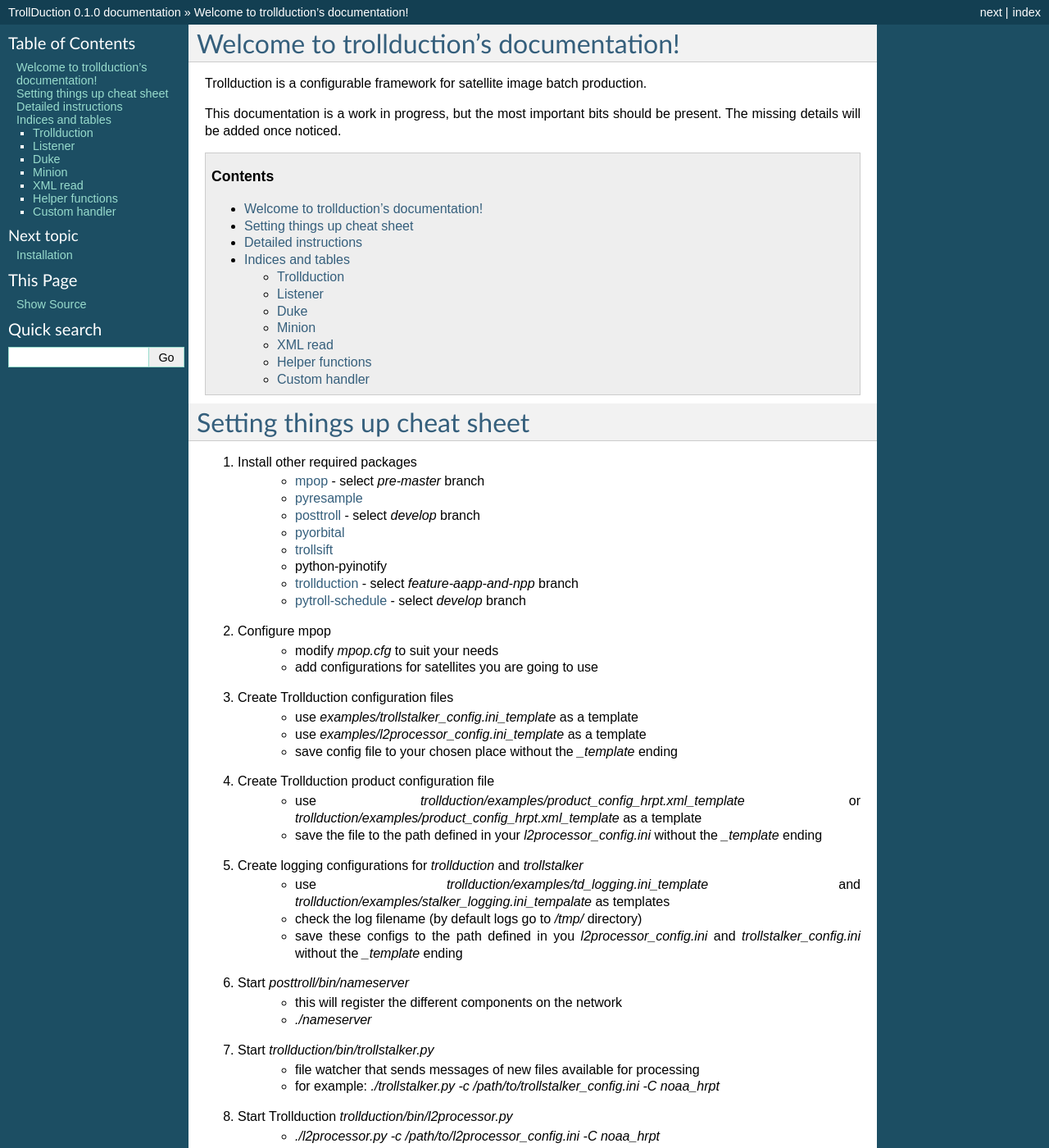
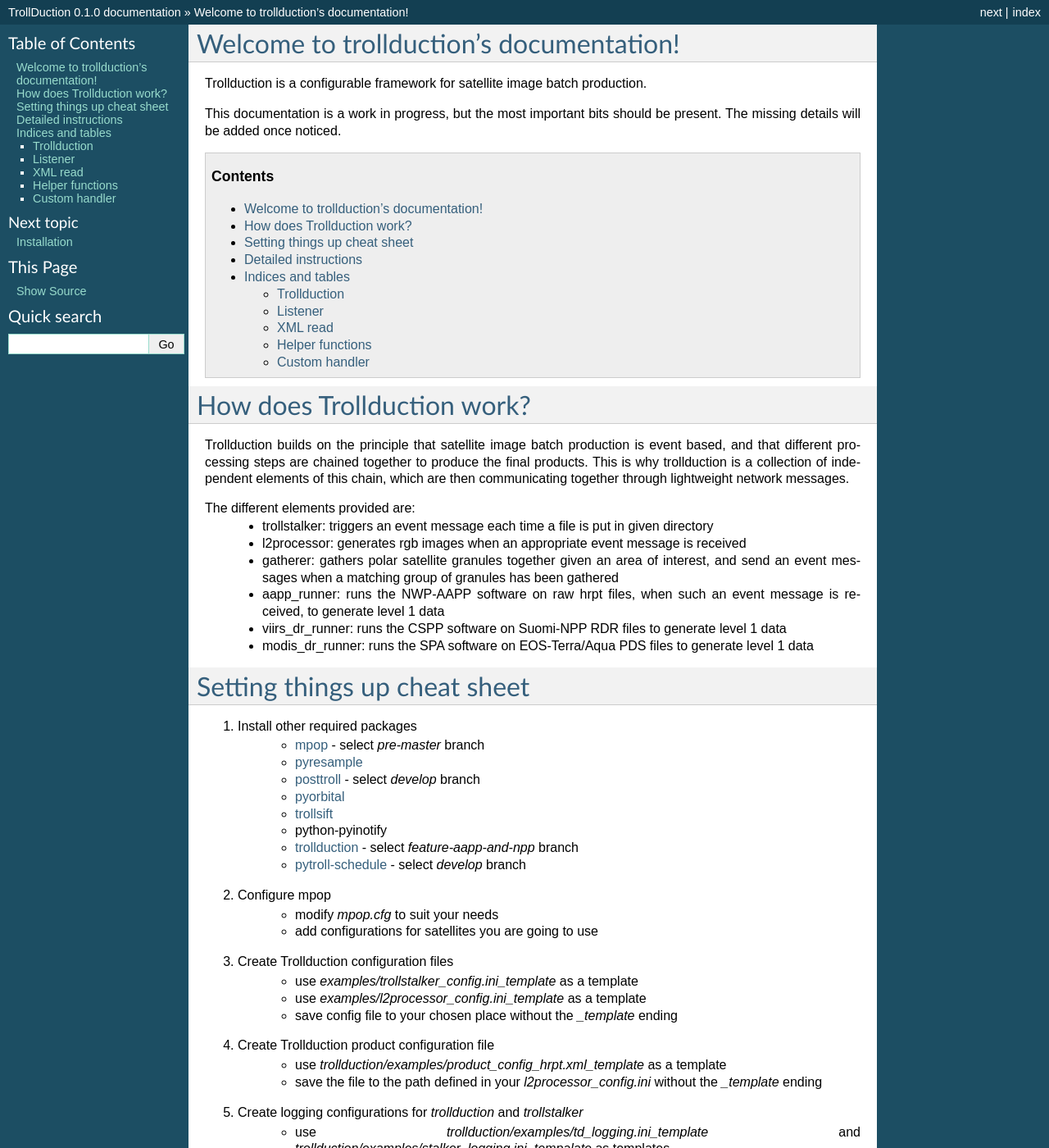
Before and after one commit to pytroll/trollduction, a Sphinx documentation site: the page built from doc/source/index.rst, in a window 1280 px wide and 1400 px high. Shown: the whole window at 82% size. Built offline with Sphinx 7.4.7, drawn with Linux system fonts in a browser that asks for light colours; some of the changed text lies outside the part shown.

Commit message:
Update the documentation a bit.
Signed-off-by: Martin Raspaud <martin.raspaud@smhi.se>

```diff
--- a/doc/source/index.rst
+++ b/doc/source/index.rst
@@ -12,6 +12,31 @@
 
 .. contents::
    :depth: 3
+
+How does Trollduction work?
+===========================
+
+Trollduction builds on the principle that satellite image batch production is
+event based, and that different processing steps are chained together to produce
+the final products. This is why trollduction is a collection of independent
+elements of this chain, which are then communicating together through
+lightweight network messages.
+
+The different elements provided are:
+ - trollstalker: triggers an event message each time a file is put in given
+   directory
+ - l2processor: generates rgb images when an appropriate event message is
+   received
+ - gatherer: gathers polar satellite granules together given an area of
+   interest, and send an event messages when a matching group of granules has
+   been gathered
+ - aapp_runner: runs the NWP-AAPP software on raw hrpt files, when such an event
+   message is received, to generate level 1 data
+ - viirs_dr_runner: runs the CSPP software on Suomi-NPP RDR files to generate
+   level 1 data
+ - modis_dr_runner: runs the SPA software on EOS-Terra/Aqua PDS files to
+   generate level 1 data
+
 
 Setting things up cheat sheet
 =============================
@@ -33,7 +58,7 @@
     * use *examples/l2processor_config.ini_template* as a template
     * save config file to your chosen place without the *_template* ending
 #. Create Trollduction product configuration file
-    * use *trollduction/examples/product_config_hrpt.xml_template* or *trollduction/examples/product_config_hrpt.xml_template* as a template
+    * use *trollduction/examples/product_config_hrpt.xml_template* as a template
     * save the file to the path defined in your *l2processor_config.ini* without the *_template* ending
 #. Create logging configurations for *trollduction* and *trollstalker*
     * use *trollduction/examples/td_logging.ini_template* and *trollduction/examples/stalker_logging.ini_tempalate* as templates
@@ -88,20 +112,6 @@
 -------------
 
 .. automodule:: trollduction.listener
-   :members:
-   :undoc-members:
-
-Duke
-----
-
-.. automodule:: trollduction.duke
-   :members:
-   :undoc-members:
-
-Minion
-------
-
-.. automodule:: trollduction.minion
    :members:
    :undoc-members:
 
```
Also changed, not shown: other parts of doc/source/index.rst (+0 -1 lines), doc/source/configuration.rst (+121 -132 lines), doc/source/installation.rst (+32 -23 lines), 4 other files.
